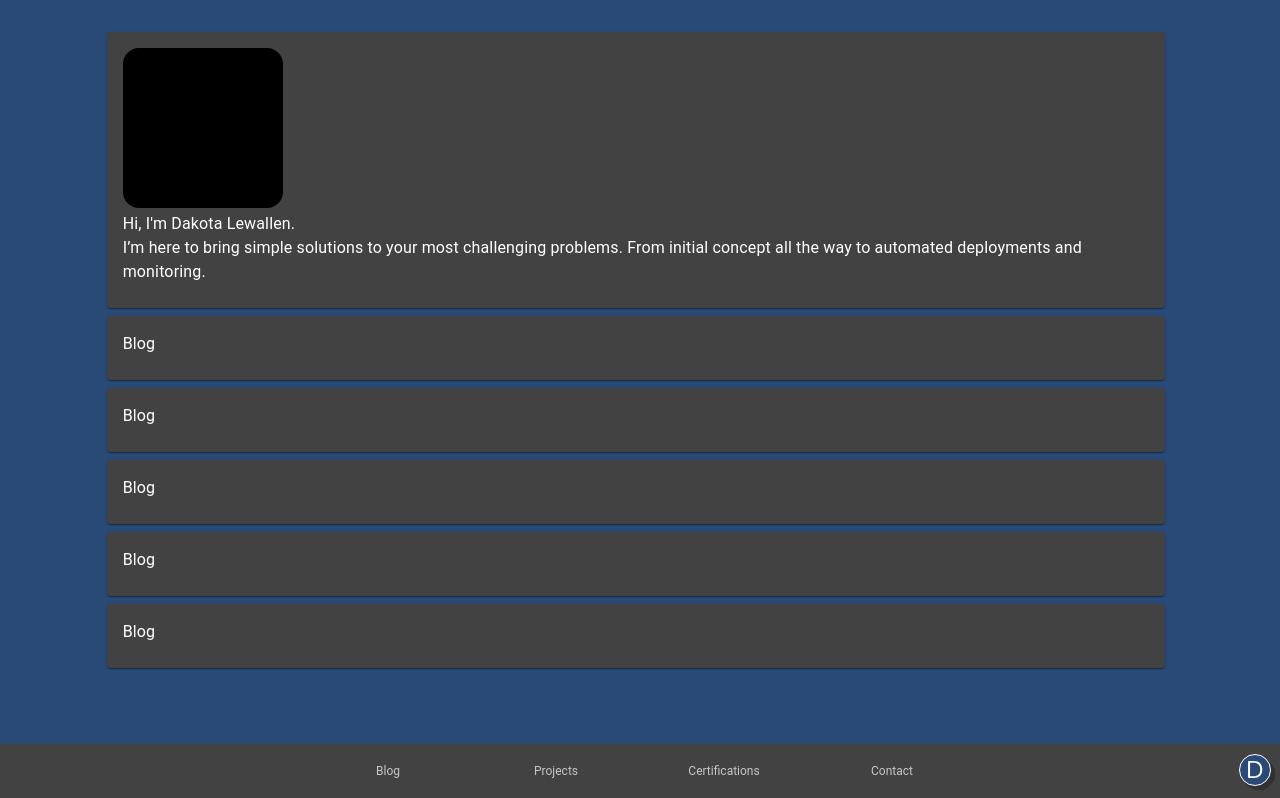
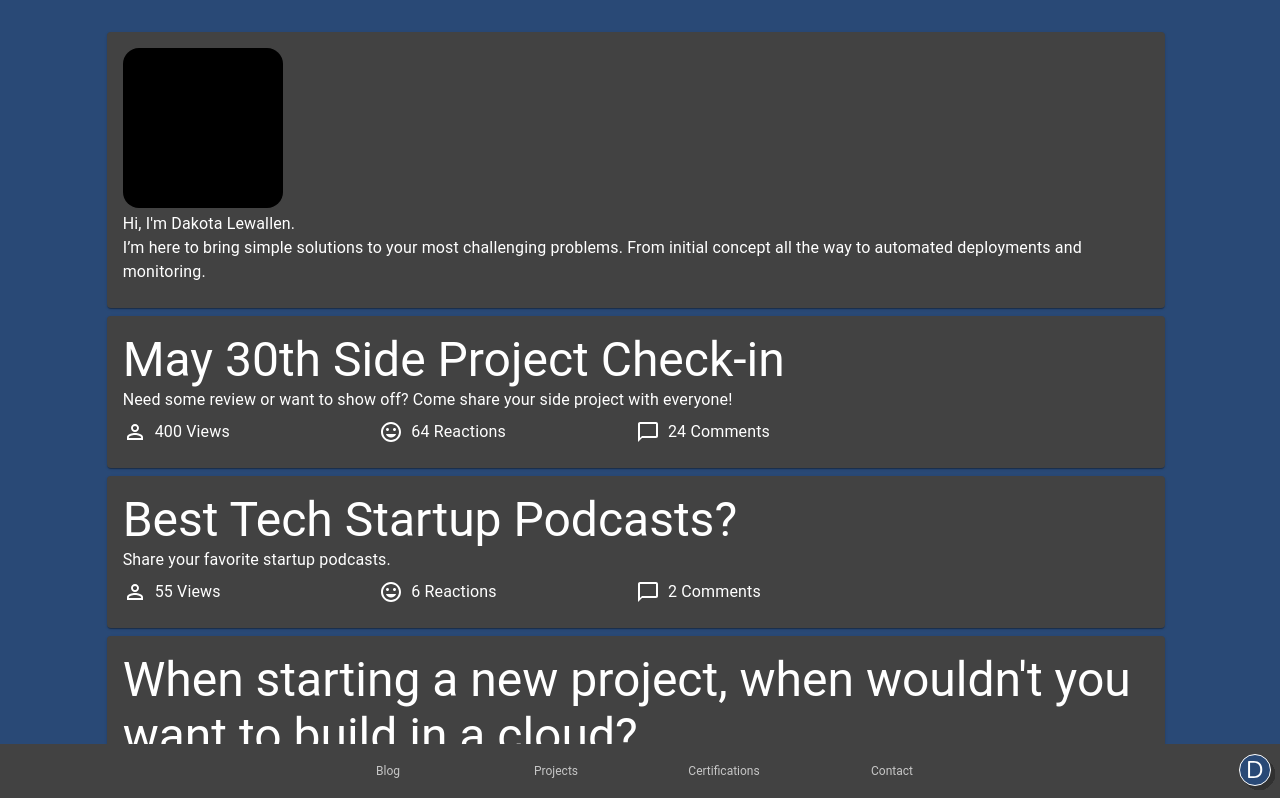
Before and after one commit to PizzaShift/next-personal-site, a Next.js app: page / in a window 1280 px wide. Shown: the top 798 px of the page. Built offline with nearby package versions, Linux system fonts and the light colour scheme.

Commit message:
built out blog component

```diff
--- a/components/cards/blog.js
+++ b/components/cards/blog.js
@@ -1,13 +1,35 @@
-import CardContent from "@material-ui/core/CardContent";
-import Typography from "@material-ui/core/Typography";
+import {
+  ChatBubbleOutline,
+  InsertEmoticon,
+  PersonOutline,
+} from "@material-ui/icons/";
+import { Grid, Typography, CardContent } from "@material-ui/core/";
 import MyCard from "./card";
 
-const BlogCard = () => (
-  <MyCard>
-    <CardContent>
-      <Typography>Blog</Typography>
-    </CardContent>
-  </MyCard>
-);
+const BlogCard = ({ title, description, views, reactions, comments }) => {
+  return (
+    <MyCard>
+      <CardContent>
+        <Typography variant={"h3"}>{title}</Typography>
+        <Typography style={{ marginBottom: "0.5em" }}>{description}</Typography>
+        <Grid container>
+          <Grid item xs={12} lg={3} style={{ display: "flex" }}>
+            <PersonOutline style={{ marginRight: "0.5rem" }} />
+            <Typography>{views} Views</Typography>
+          </Grid>
+
+          <Grid item xs={12} lg={3} style={{ display: "flex" }}>
+            <InsertEmoticon style={{ marginRight: "0.5rem" }} />
+            <Typography>{reactions} Reactions</Typography>
+          </Grid>
+          <Grid item xs={12} lg={3} style={{ display: "flex" }}>
+            <ChatBubbleOutline style={{ marginRight: "0.5rem" }} />
+            <Typography>{comments} Comments</Typography>
+          </Grid>
+        </Grid>
+      </CardContent>
+    </MyCard>
+  );
+};
 
 export default BlogCard;
--- a/components/cards/intro.js
+++ b/components/cards/intro.js
@@ -1,9 +1,12 @@
+import Card from "@material-ui/core/Card";
+import Grid from "@material-ui/core/Grid";
 import CardContent from "@material-ui/core/CardContent";
 import Typography from "@material-ui/core/Typography";
 import MyCard from "./card";
 
 const Hero = () => (
-  <MyCard>
+  <Grid item xs={12}>
+    <Card>
       <CardContent>
         {/* <img alt="my bust"></img> */}
         <span
@@ -22,7 +25,8 @@ const Hero = () => (
           monitoring.{" "}
         </Typography>
       </CardContent>
-  </MyCard>
+    </Card>
+  </Grid>
 );
 
 export default Hero;
--- a/components/content/Content.js
+++ b/components/content/Content.js
@@ -6,13 +6,54 @@ const Content = ({ children }) => {
   return (
     <Grid container direction="row">
       <Grid item xs={1} />
-      <Grid container spacing={1} xs={10}>
+      <Grid container spacing={1} xs={10} style={{ marginBottom: "60px" }}>
         <Hero />
-        <BlogCard />
-        <BlogCard />
-        <BlogCard />
-        <BlogCard />
-        <BlogCard />
+        <BlogCard
+          title={"May 30th Side Project Check-in"}
+          description={
+            "Need some review or want to show off? Come share your side project with everyone! "
+          }
+          views={400}
+          reactions={64}
+          comments={24}
+        />
+        <BlogCard
+          title={"Best Tech Startup Podcasts?"}
+          description={"Share your favorite startup podcasts."}
+          views={55}
+          reactions={6}
+          comments={2}
+        />
+        <BlogCard
+          title={
+            "When starting a new project, when wouldn't you want to build in a cloud?"
+          }
+          description={
+            "Cloud providers are great, but when might you opt for rack-mounting or similar hosting for a project?"
+          }
+          views={578}
+          reactions={21}
+          comments={17}
+        />
+
+        <BlogCard
+          title={"May 21st Side Project Check-in"}
+          description={
+            "Need some review or want to show off? Come share your side project with everyone! "
+          }
+          views={400}
+          reactions={64}
+          comments={24}
+        />
+        <BlogCard
+          title={"deno-diceware. A Deno Password Generator"}
+          description={
+            "Check out this password generator I made... With Deno. *gasp*"
+          }
+          views={365}
+          reactions={25}
+          comments={1}
+        />
       </Grid>
       <Grid item xs={1} />
     </Grid>
```
Lines whose indentation alone changed are shown as unchanged.
